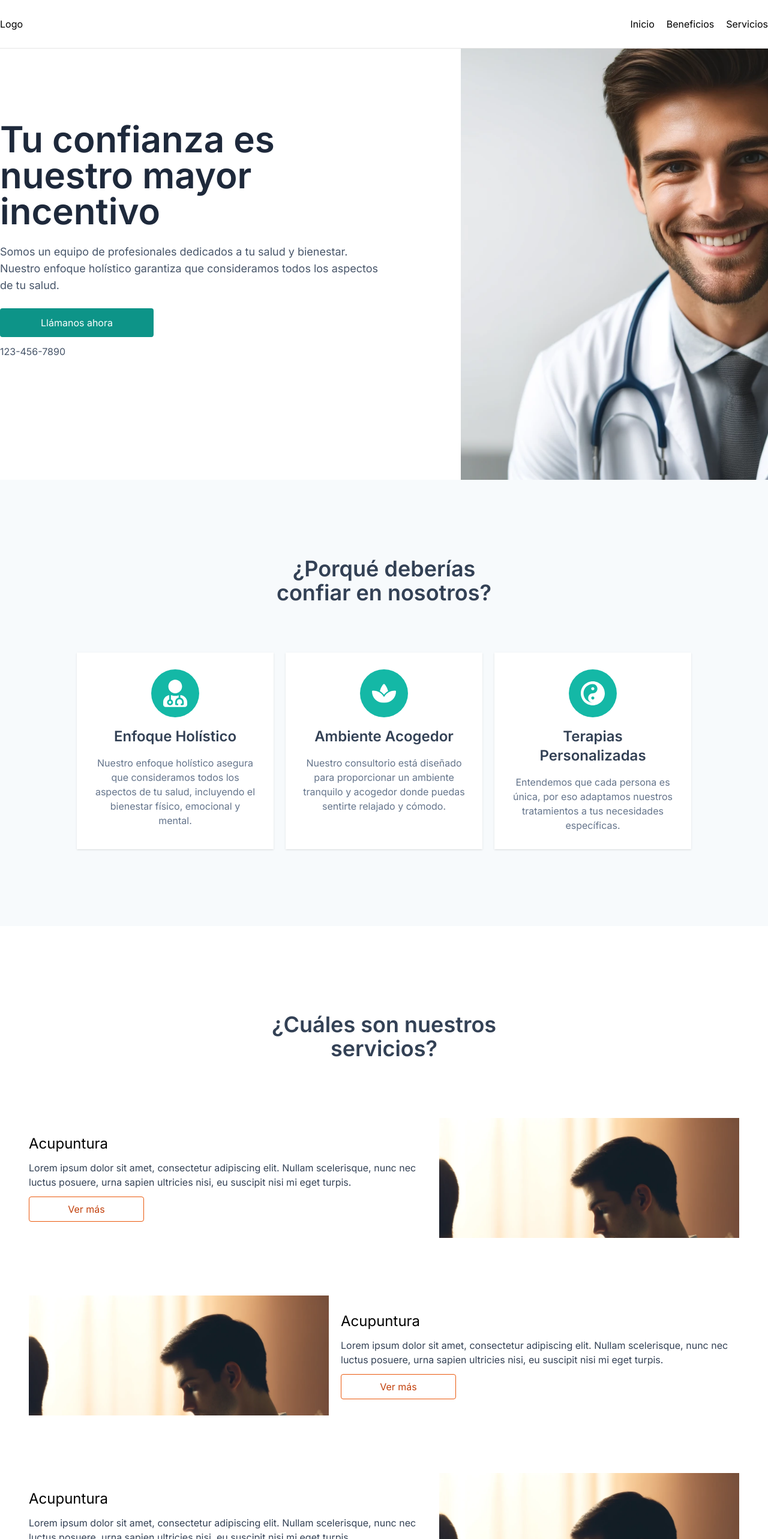
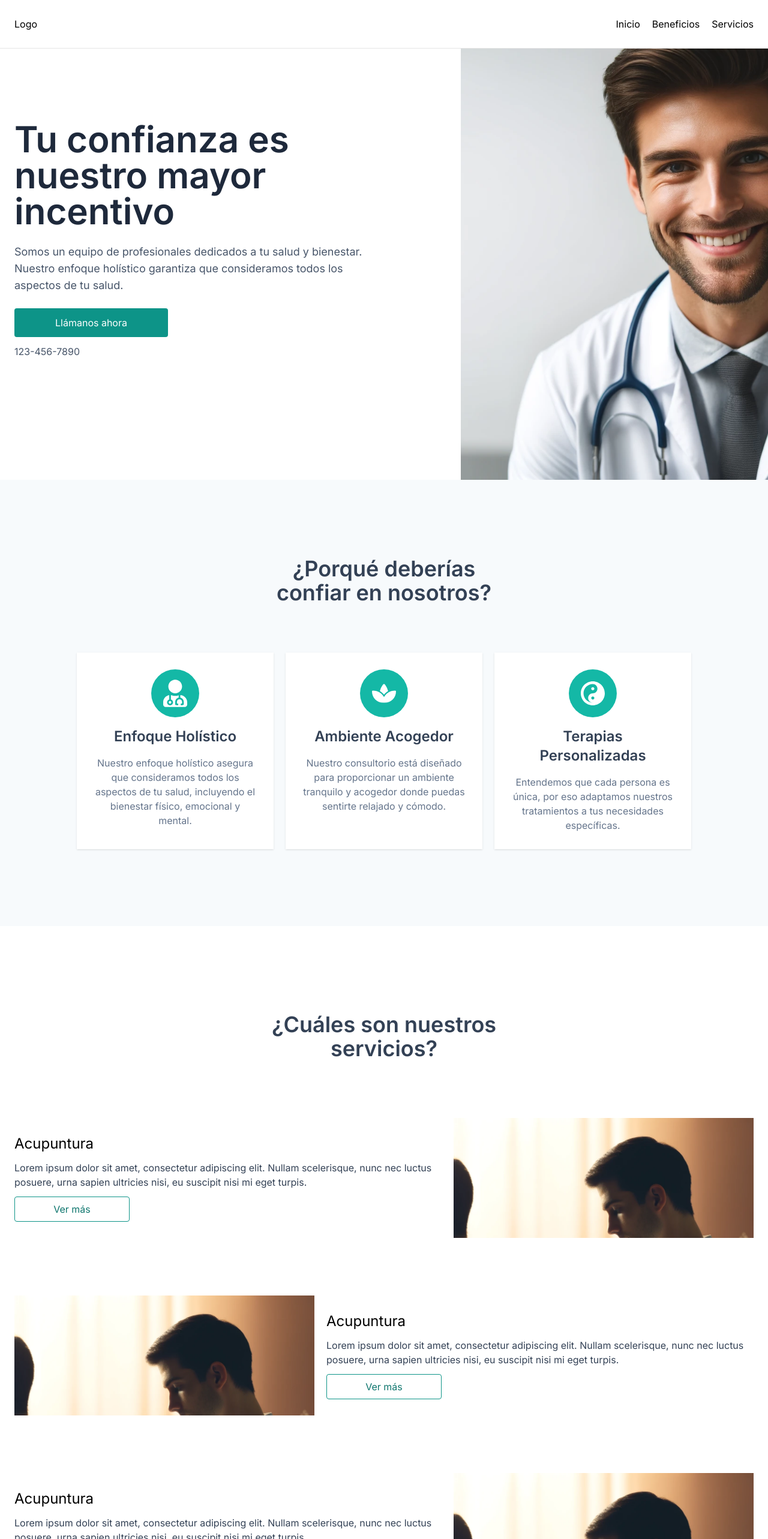
Before and after one commit to and27/medical-website, a Next.js app: page / in a window 1280 px wide. Shown: the top 2566 px of the page at 60% size. Built offline with nearby package versions, Linux system fonts and the light colour scheme.

Commit message:
Add margin for better mobile view

```diff
--- a/src/app/page.tsx
+++ b/src/app/page.tsx
@@ -12,7 +12,7 @@ export default function Home() {
       <Nav />
       <Hero />
       <section
-        className="text-center my-[8rem] max-w-[1280px] mx-auto"
+        className="text-center my-[8rem] max-w-[1280px] mx-auto px-6"
         id="benefits"
       >
         <h2 className="text-4xl text-slate-700 my-[5rem] font-semibold w-96 mx-auto">
@@ -42,8 +42,8 @@ export default function Home() {
         />
       </section>
 
-      <div className="bg-white pt-[4rem]">
-        <section className="text-center  max-w-[1280px] mx-auto" id="services">
+      <div className="bg-white pt-[4rem] px-6">
+        <section className="text-center max-w-[1280px] mx-auto" id="services">
           <h2 className="text-4xl text-slate-700 my-[5rem] font-semibold w-96 mx-auto">
             ¿Cuáles son nuestros servicios?
           </h2>
--- a/src/components/Hero.tsx
+++ b/src/components/Hero.tsx
@@ -2,7 +2,7 @@ import Image from "next/image";
 
 const Hero = () => {
   return (
-    <div className="bg-white">
+    <div className="bg-white px-6">
       <div className="max-w-[1280px] mx-auto">
         <div className="flex flex-col gap-6 md:w-1/2 h-screen justify-center items-start ">
           <h1 className="text-6xl font-semibold text-slate-800">
--- a/src/components/Nav.tsx
+++ b/src/components/Nav.tsx
@@ -1,6 +1,6 @@
 const Nav = () => {
   return (
-    <nav className=" py-7 border-b border-neutral-200 fixed w-screen bg-white z-10">
+    <nav className="px-6 py-7 border-b border-neutral-200 fixed w-screen bg-white z-10">
       <div className="max-w-[1280px] mx-auto grid grid-cols-2">
         <h1>Logo</h1>
         <ul className="flex gap-5 justify-self-end">
--- a/src/components/SCurve.tsx
+++ b/src/components/SCurve.tsx
@@ -8,7 +8,7 @@ const SCurve = ({ direction }: SCurveProps) => {
   return (
     <>
       <div
-        className={`flex items-center justify-center px-12 my-[6rem] gap-5
+        className={`md:flex items-center justify-center my-[6rem] gap-5
       ${direction === "left" ? "flex-row-reverse" : "flex-row"}
         `}
       >
@@ -19,7 +19,7 @@ const SCurve = ({ direction }: SCurveProps) => {
             scelerisque, nunc nec luctus posuere, urna sapien ultricies nisi, eu
             suscipit nisi mi eget turpis.
           </p>
-          <button className="text-orange-700 px-5 py-2 rounded border border-orange-600 w-48">
+          <button className="text-teal-700 px-5 py-2 rounded border border-teal-600 w-48">
             Ver más
           </button>
         </div>
```
